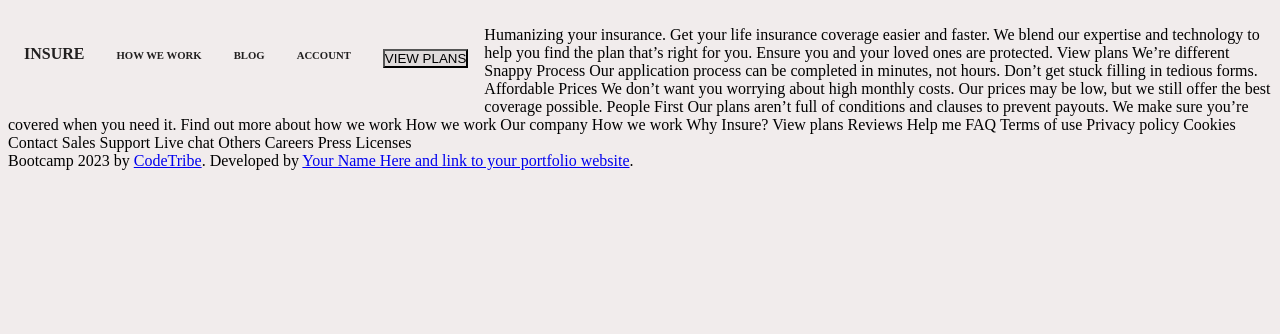
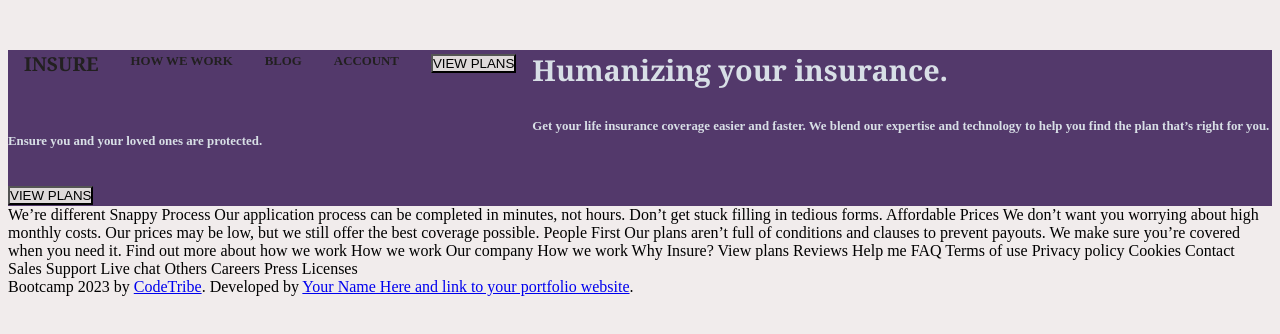
Before and after one commit to SineMag/Task2.2-design, a plain HTML site: page insure-landing-page-master/insure-landing-page-master/index.html in a window 1280 px wide. Drawn offline with Linux system fonts and the light colour scheme.

Commit message:
changed background color for the nav bar, another button created

```diff
--- a/insure-landing-page-master/insure-landing-page-master/index.html
+++ b/insure-landing-page-master/insure-landing-page-master/index.html
@@ -11,8 +11,8 @@
 
 </head>
 <body>
-  <section>
 
+    <section>
     <div class="topnav"> <!--no js link because of node-->
       <li><h4>INSURE</h4></li>
       <li><h6>HOW WE WORK</h6></li>
@@ -20,17 +20,23 @@
       <li><h6>ACCOUNT</h6></li>
       <li><h6><button>VIEW PLANS</button></h6></li>
     </div>
-  </section>
+    </section>
 
-<br>
 
-  Humanizing your insurance.
+  <br>
+    <section>
+    <h2> Humanizing your insurance.</h2>
 
-  Get your life insurance coverage easier and faster. We blend our expertise
-  and technology to help you find the plan that’s right for you. Ensure you
-  and your loved ones are protected.
 
-  View plans
+
+
+    <p>
+      <h6>Get your life insurance coverage easier and faster. We blend our expertise and technology to help you find the plan that’s right for you. Ensure you
+  and your loved ones are protected.</h6>
+    </p>
+
+    <button>VIEW PLANS</button>
+    </section>
 
   We’re different
 
--- a/insure-landing-page-master/insure-landing-page-master/styles.css
+++ b/insure-landing-page-master/insure-landing-page-master/styles.css
@@ -28,4 +28,15 @@ button {
     padding: 0%;
     text-align: center;
     background-color: rgb(223, 218, 218);
+
 }
+
+h6 {
+    font-family: 'Times New Roman', Times, serif ;
+}
+section {
+    background-color: rgb(83, 57, 107);
+    color: rgb(216, 223, 230);
+    font-family:Georgia, 'Times New Roman', Times, serif;
+    font-size: larger;
+}
```
